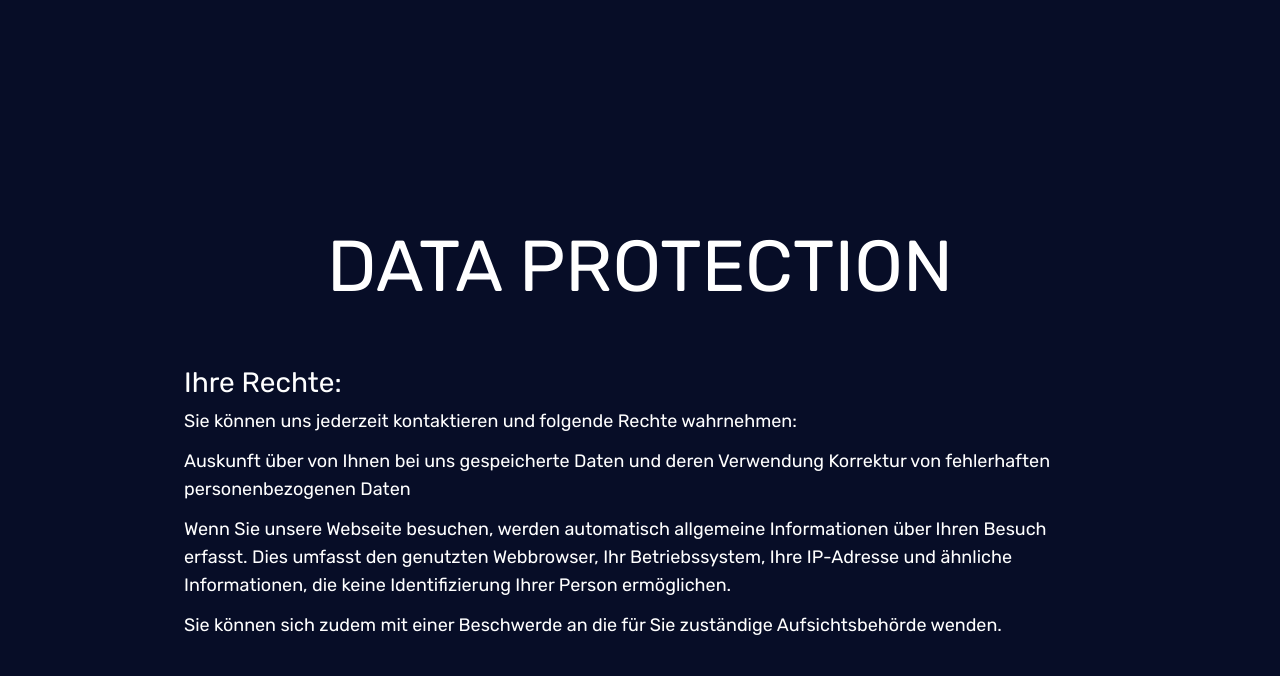
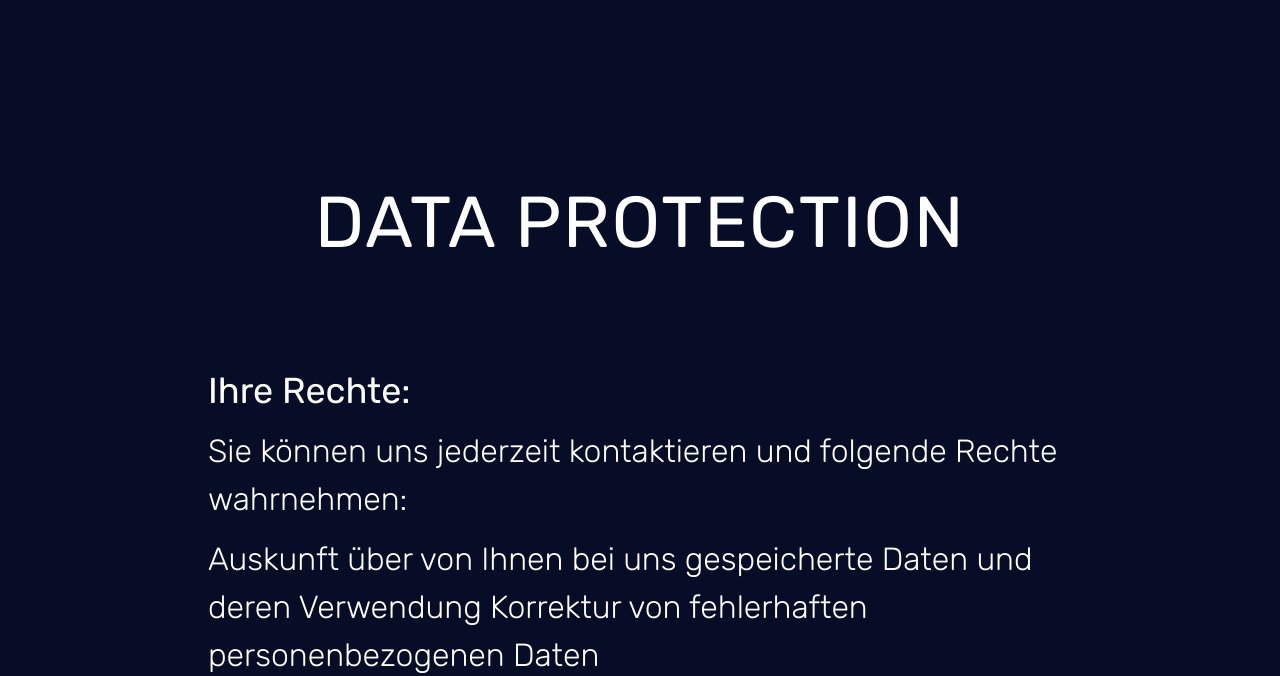
Before and after one commit to TasnimAhamed/null--factor, a plain HTML site: page data-protection.html in a window 1280 px wide. Shown: the part 88-764 px from the top of the page. Drawn offline with Linux system fonts and the light colour scheme.

Commit message:
Data protection

```diff
--- a/css/media.css
+++ b/css/media.css
@@ -210,7 +210,7 @@
         padding-right: 0;
     }
     .data--protection-text h5{
-        font-size: 24px;
+        font-size: 26px;
     }
     .contact--text-row.margin{
         margin-bottom: 16px;
@@ -220,6 +220,10 @@
     }
     .contact--content .contact--row:not(:last-child){
         margin-bottom: 64px;
+    }
+    .data--protection-text p{
+        font-size:18px;
+        line-height:32px;
     }
 }
 
--- a/css/style.css
+++ b/css/style.css
@@ -400,12 +400,12 @@ footer{
 
 /* Data Projects Section */
 .data--protection-section{
-    padding-top: 224px;
+    padding-top: 180px;
     padding-bottom: 300px;
 }
 .data--protection-content{
-    padding-left: 120px;
-    padding-right: 120px;
+    padding-left: 144px;
+    padding-right: 144px;
 }
 
 .data--protection-content h2{
@@ -414,26 +414,27 @@ footer{
     font-weight: 400;
     line-height:80px;
     color: #fff;
-    margin-bottom: 60px;
+    margin-bottom: 108px;
     text-transform: uppercase;
     text-align: center;
+    letter-spacing:1.65px;
 }
 .data--protection-text h5{
     font-family: 'Rubik', sans-serif;
-    font-size:28px;
+    font-size:36px;
     font-weight: 400;
-    line-height:32px;
+    line-height:40px;
     color: #fff;
-    margin-bottom: 8px;
+    margin-bottom: 16px;
 }
 .data--protection-text h5:not(:first-child){
     margin-top: 40px;
 }
 .data--protection-text p{
     font-family: 'Rubik', sans-serif;
-    font-size:18px;
-    font-weight: 400;
-    line-height:28px;
+    font-size:32px;
+    font-weight: 300;
+    line-height:48px;
     color: #fff;
     margin-bottom: 12px;
 }
```
